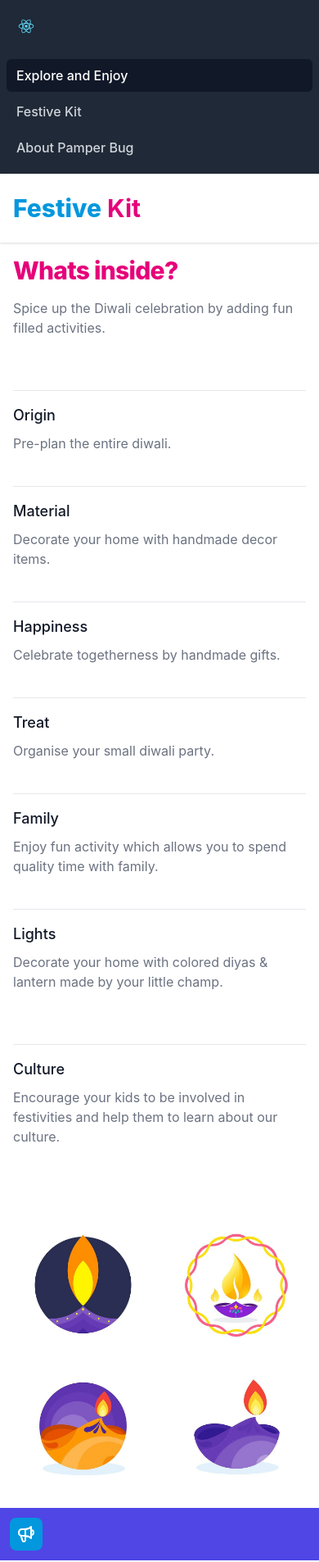
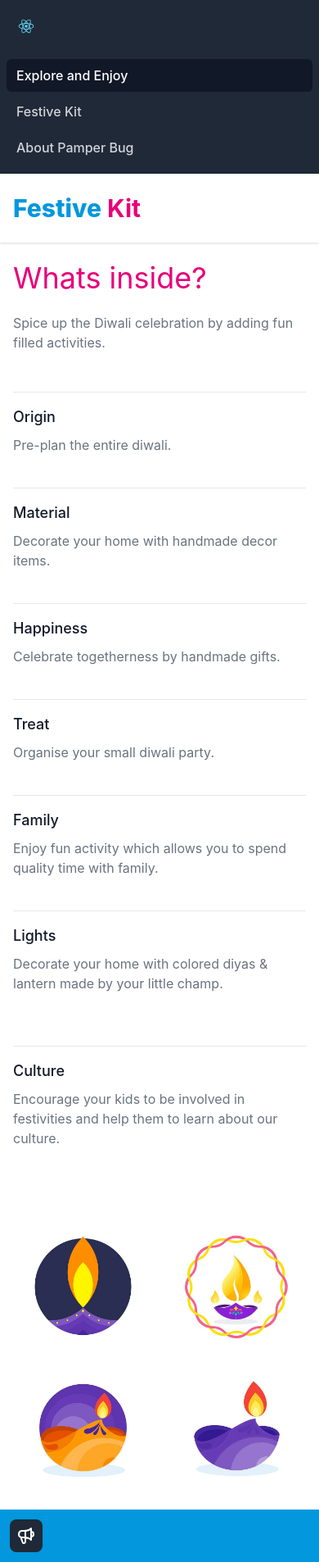
Before and after one commit to niteshpatare/pamperbugkit, a React (Create React App) app: page /festivekit in a window 390 px wide. Shown: the whole page at 82% size. Built offline with nearby package versions, Linux system fonts and the light colour scheme.

Commit message:
updated html

```diff
--- a/src/App.js
+++ b/src/App.js
@@ -87,11 +87,11 @@ function App() {
 
 
           {/*<!-- This example requires Tailwind CSS v2.0+ -->*/}
-          <div className="bg-indigo-600">
+          <div className="bg-prm">
             <div className="max-w-8xl mx-auto py-3 px-3 sm:px-6 lg:px-8">
               <div className="flex items-center justify-between flex-wrap">
                 <div className="w-0 flex-1 flex items-center">
-                  <span className="flex p-2 rounded-lg bg-prm">
+                  <span className="flex p-2 rounded-lg bg-gray-800">
                     {/*<!-- Heroicon name: outline/speakerphone -->*/}
                     <svg className="h-6 w-6 text-white" xmlns="http://www.w3.org/2000/svg" fill="none" viewBox="0 0 24 24" stroke="currentColor" aria-hidden="true">
                       <path strokeLinecap="round" strokeLinejoin="round" strokeWidth="2" d="M11 5.882V19.24a1.76 1.76 0 01-3.417.592l-2.147-6.15M18 13a3 3 0 100-6M5.436 13.683A4.001 4.001 0 017 6h1.832c4.1 0 7.625-1.234 9.168-3v14c-1.543-1.766-5.067-3-9.168-3H7a3.988 3.988 0 01-1.564-.317z" />
--- a/src/component/Aboutbug.js
+++ b/src/component/Aboutbug.js
@@ -28,9 +28,10 @@ const Aboutbug = () => {
         <div className="pt-16 pb-80 sm:pt-24 sm:pb-40 lg:pt-32 lg:pb-48">
           <div className="relative max-w-7xl mx-auto px-4 sm:px-6 lg:px-8 sm:static">
             <div className="sm:max-w-4xl ">
-              <h1 className="text-4xl font font-extrabold tracking-tight text-gray-900 sm:text-6xl text-sec">
-                Bugs are live!
-              </h1>
+
+              <h2 className="text-4xl text-sec sm:text-5xl md:text-6xl">
+                  <span className="leading-normal">Bugs are live!</span>
+              </h2>
               <p className="mt-4 text-xl text-gray-500">
                 This year, our new collection will shelter you from the harsh elements of a world that doesn't care
                 if you live or enjoy.
--- a/src/component/Festivekit.js
+++ b/src/component/Festivekit.js
@@ -22,10 +22,13 @@ const Festivekit = () => {
             <div className="">
                 <div className="max-w-7xl mx-auto py-4 px-4 grid items-center grid-cols-1 gap-y-16 gap-x-8 sm:px-6 sm:py-4 lg:max-w-7xl lg:px-8 lg:grid-cols-2">
                     <div>
-                    <h2 className="text-3xl font-extrabold tracking-tight text-gray-900 sm:text-4xl text-sec">Whats inside?</h2>
+
+                    <h2 className="text-4xl text-sec sm:text-5xl md:text-6xl">
+                                    <span className="leading-normal">Whats inside?</span>
+                                </h2>
                     <p className="mt-4 text-gray-500">Spice up the Diwali celebration by adding fun filled activities.</p>
 
-                    <dl className="mt-16 grid grid-cols-1 gap-x-6 gap-y-10 sm:grid-cols-2 sm:gap-y-6 lg:gap-x-8">
+                    <dl className="mt-12 grid grid-cols-1 gap-x-6 gap-y-10 sm:grid-cols-2 sm:gap-y-6 lg:gap-x-8">
                         <div className="border-t border-gray-200 pt-4">
                         <dt className="font-medium text-lg text-gray-900">Origin</dt>
                         <dd className="mt-2 text-base text-gray-500">Pre-plan the entire diwali.</dd>
```
